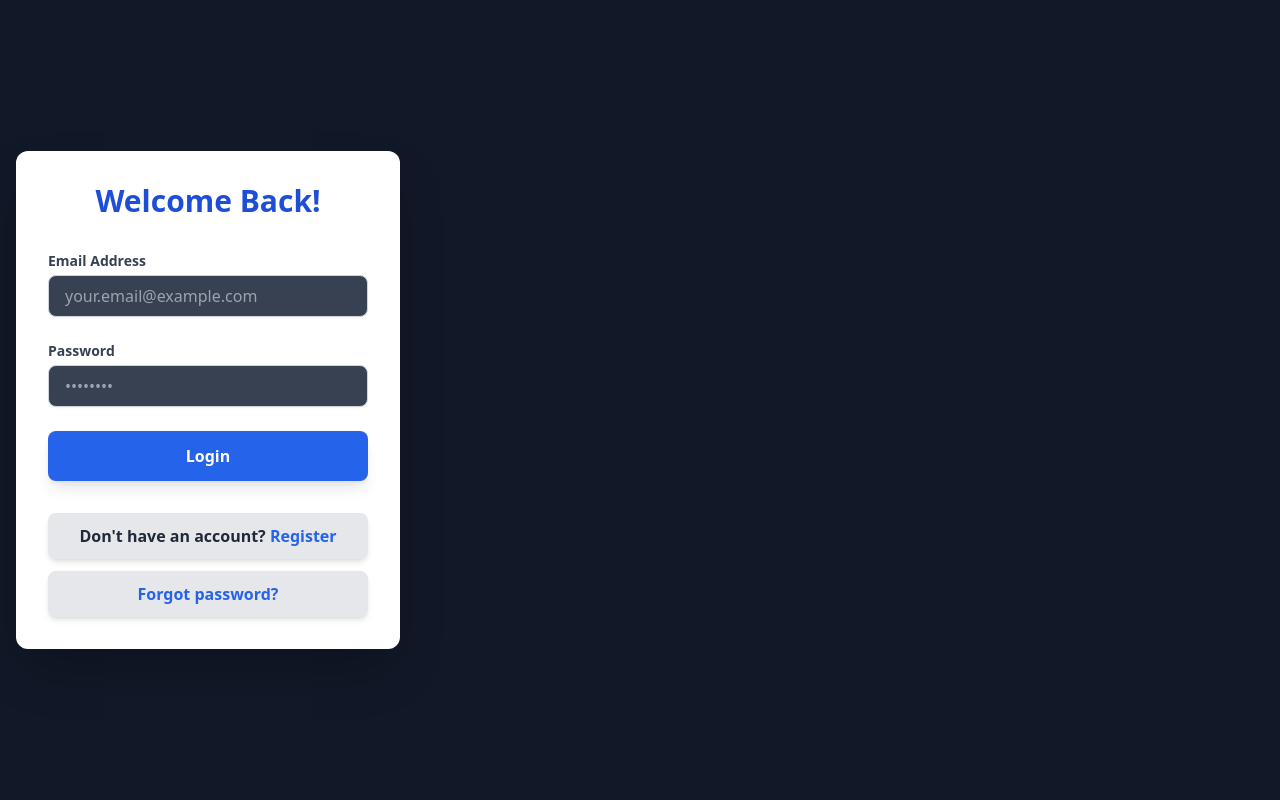
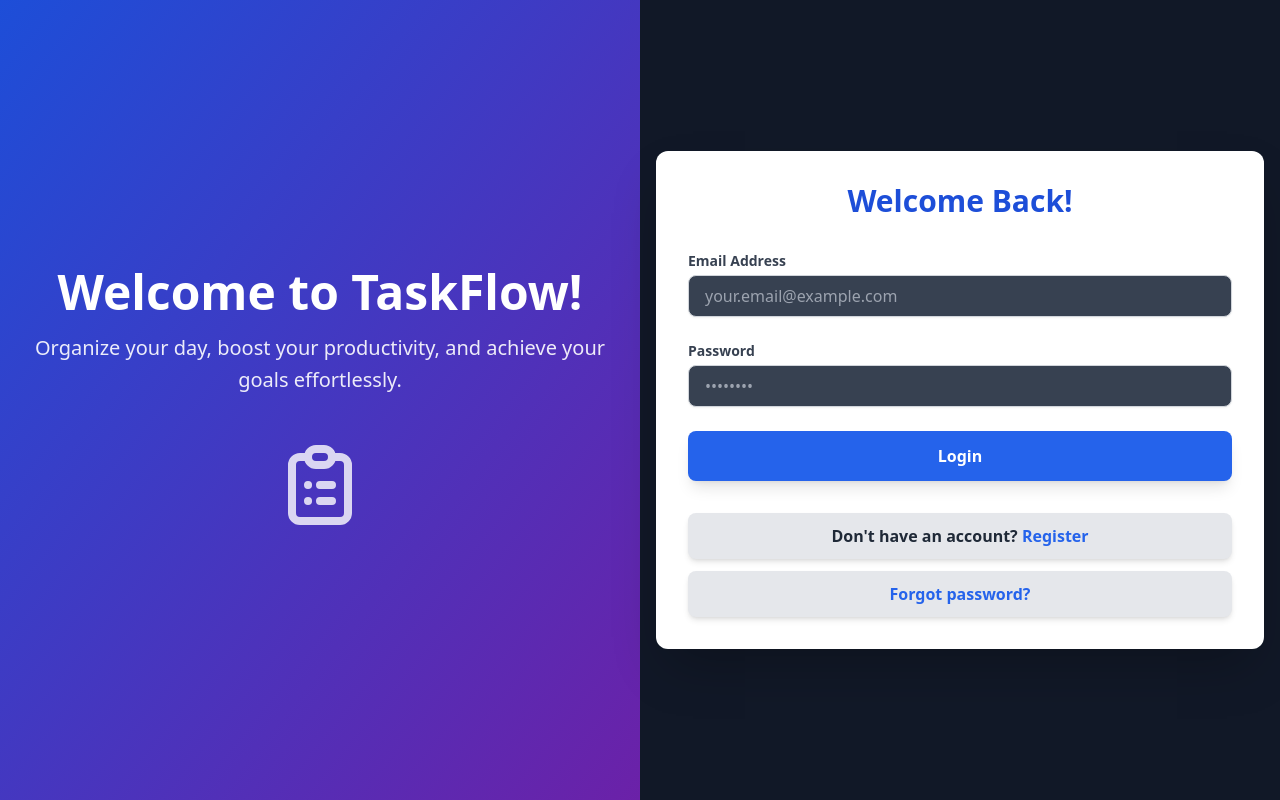
Before and after one commit to vivekkadoli/TaskManagerWebApp, a React (Vite) app in the folder task-manager/client/: page / in a window 1280 px wide. Built offline with nearby package versions, Linux system fonts and the light colour scheme.

Commit message:
Modified the code enought to display text 3

```diff
--- a/task-manager/client/src/App.tsx
+++ b/task-manager/client/src/App.tsx
@@ -34,8 +34,6 @@ const TaskManager: React.FC = () => {
   return (
     <div className="min-h-screen bg-gray-900 text-white p-6 flex flex-col">
       {/* Header with user info and dropdown - Now fixed at top right */}
-      {/* Added 'fixed top-0 right-0' to make it fixed relative to the viewport */}
-      {/* Increased z-index to z-20 to ensure it stays on top of other content */}
       <header className="fixed top-0 right-0 w-full p-4 z-20 flex justify-end">
         {user && (
           <div className="relative" ref={dropdownRef}>
@@ -118,9 +116,26 @@ const App: React.FC = () => {
 
   if (!user) {
     return (
-      // This wrapper div ensures the form is centered on the page
-      // It takes full screen height, uses flexbox to center its child.
-      <div className="min-h-screen bg-gray-900 flex items-center justify-center p-4">
+      // Modified this wrapper div to create a two-column layout for auth forms
+      <div className="min-h-screen bg-gray-900 flex flex-col md:flex-row">
+        {/* Left side: Modern Design Section */}
+        <div className="w-full md:w-1/2 bg-gradient-to-br from-blue-700 to-purple-800 flex items-center justify-center p-8 text-center">
+          <div className="text-white">
+            <h1 className="text-5xl font-extrabold mb-4 animate-fade-in-up">Welcome to TaskFlow!</h1>
+            <p className="text-xl leading-relaxed opacity-90 animate-fade-in-down">
+              Organize your day, boost your productivity, and achieve your goals effortlessly.
+            </p>
+            <div className="mt-10">
+              <svg className="w-24 h-24 mx-auto text-white opacity-80 animate-bounce-slow" fill="none" stroke="currentColor" viewBox="0 0 24 24" xmlns="http://www.w3.org/2000/svg">
+                <path strokeLinecap="round" strokeLinejoin="round" strokeWidth="2" d="M9 5H7a2 2 0 00-2 2v12a2 2 0 002 2h10a2 2 0 002-2V7a2 2 0 00-2-2h-2M9 5a2 2 0 002 2h2a2 2 0 002-2M9 5a2 2 0 012-2h2a2 2 0 012 2m-3 7h3m-3 4h3m-6-4h.01M9 16h.01"></path>
+              </svg>
+            </div>
+          </div>
+        </div>
+
+        {/* Right side: Authentication Forms */}
+        {/* Added flex items-center justify-center to center the form vertically and horizontally within its column */}
+        <div className="w-full md:w-1/2 flex items-center justify-center p-4">
           {showForgot ? (
             <ForgotPasswordForm
               onSwitch={() => {
@@ -140,6 +155,7 @@ const App: React.FC = () => {
             <RegisterForm onSwitch={() => setShowLogin(true)} />
           )}
         </div>
+      </div>
     );
   }
 
--- a/task-manager/client/src/components/ForgotPasswordForm.tsx
+++ b/task-manager/client/src/components/ForgotPasswordForm.tsx
@@ -40,7 +40,8 @@ const ForgotPasswordForm: React.FC<ForgotPasswordFormProps> = ({ onSwitch }) =>
   };
 
   return (
-    <div className="bg-white text-gray-900 rounded-xl shadow-2xl p-8 w-full max-w-sm mx-auto transform transition-all duration-300 hover:scale-105">
+    // Removed transform transition-all duration-300 hover:scale-105 from this div
+    <div className="bg-white text-gray-900 rounded-xl shadow-2xl p-8 w-full">
       <h2 className="text-3xl font-extrabold mb-8 text-center text-blue-700">Reset Your Password</h2>
       <form onSubmit={handleSubmit} className="space-y-6"> {/* Increased spacing */}
         <div>
@@ -50,7 +51,6 @@ const ForgotPasswordForm: React.FC<ForgotPasswordFormProps> = ({ onSwitch }) =>
           <input
             type="email"
             id="email"
-            // CORRECTED: Changed text-gray-900 to text-white for visibility on dark input background
             className="mt-1 block w-full px-4 py-2 border border-gray-300 rounded-lg shadow-sm focus:outline-none focus:ring-2 focus:ring-blue-500 focus:border-blue-500 text-base transition duration-200 ease-in-out bg-gray-700 text-white placeholder-gray-400"
             value={email}
             onChange={(e) => setEmail(e.target.value)}
@@ -65,7 +65,6 @@ const ForgotPasswordForm: React.FC<ForgotPasswordFormProps> = ({ onSwitch }) =>
           <input
             type="password"
             id="newPassword"
-            // CORRECTED: Changed text-gray-900 to text-white for visibility on dark input background
             className="mt-1 block w-full px-4 py-2 border border-gray-300 rounded-lg shadow-sm focus:outline-none focus:ring-2 focus:ring-blue-500 focus:border-blue-500 text-base transition duration-200 ease-in-out bg-gray-700 text-white placeholder-gray-400"
             value={newPassword}
             onChange={(e) => setNewPassword(e.target.value)}
@@ -80,7 +79,6 @@ const ForgotPasswordForm: React.FC<ForgotPasswordFormProps> = ({ onSwitch }) =>
           <input
             type="password"
             id="confirmPassword"
-            // CORRECTED: Changed text-gray-900 to text-white for visibility on dark input background
             className="mt-1 block w-full px-4 py-2 border border-gray-300 rounded-lg shadow-sm focus:outline-none focus:ring-2 focus:ring-blue-500 focus:border-blue-500 text-base transition duration-200 ease-in-out bg-gray-700 text-white placeholder-gray-400"
             value={confirmPassword}
             onChange={(e) => setConfirmPassword(e.target.value)}
--- a/task-manager/client/src/components/LoginForm.tsx
+++ b/task-manager/client/src/components/LoginForm.tsx
@@ -32,7 +32,8 @@ const LoginForm: React.FC<LoginFormProps> = ({ onSwitch, onForgot }) => {
   };
 
   return (
-    <div className="bg-white text-gray-900 rounded-xl shadow-2xl p-8 w-full max-w-sm mx-auto transform transition-all duration-300 hover:scale-105">
+    // Removed transform transition-all duration-300 hover:scale-105
+    <div className="bg-white text-gray-900 rounded-xl shadow-2xl p-8 w-full">
       <h2 className="text-3xl font-extrabold mb-8 text-center text-blue-700">Welcome Back!</h2>
       <form onSubmit={handleSubmit} className="space-y-6"> {/* Increased spacing */}
         <div>
@@ -42,7 +43,6 @@ const LoginForm: React.FC<LoginFormProps> = ({ onSwitch, onForgot }) => {
           <input
             type="email"
             id="email"
-            // CORRECTED: Changed text-gray-900 to text-white for visibility on dark input background
             className="mt-1 block w-full px-4 py-2 border border-gray-300 rounded-lg shadow-sm focus:outline-none focus:ring-2 focus:ring-blue-500 focus:border-blue-500 text-base transition duration-200 ease-in-out bg-gray-700 text-white placeholder-gray-400"
             value={email}
             onChange={(e) => setEmail(e.target.value)}
@@ -57,7 +57,6 @@ const LoginForm: React.FC<LoginFormProps> = ({ onSwitch, onForgot }) => {
           <input
             type="password"
             id="password"
-            // CORRECTED: Changed text-gray-900 to text-white for visibility on dark input background
             className="mt-1 block w-full px-4 py-2 border border-gray-300 rounded-lg shadow-sm focus:outline-none focus:ring-2 focus:ring-blue-500 focus:border-blue-500 text-base transition duration-200 ease-in-out bg-gray-700 text-white placeholder-gray-400"
             value={password}
             onChange={(e) => setPassword(e.target.value)}
--- a/task-manager/client/src/components/RegisterForm.tsx
+++ b/task-manager/client/src/components/RegisterForm.tsx
@@ -40,7 +40,8 @@ const RegisterForm: React.FC<RegisterFormProps> = ({ onSwitch }) => {
   };
 
   return (
-    <div className="bg-white text-gray-900 rounded-xl shadow-2xl p-8 w-full max-w-sm mx-auto transform transition-all duration-300 hover:scale-105">
+    // Removed transform transition-all duration-200 ease-in-out hover:scale-105 from this div
+    <div className="bg-white text-gray-900 rounded-xl shadow-2xl p-8 w-full">
       <h2 className="text-3xl font-extrabold mb-8 text-center text-blue-700">Join Us!</h2>
       <form onSubmit={handleSubmit} className="space-y-6"> {/* Increased spacing */}
         <div>
@@ -50,7 +51,6 @@ const RegisterForm: React.FC<RegisterFormProps> = ({ onSwitch }) => {
           <input
             type="email"
             id="email"
-            // CORRECTED: Changed text-gray-900 to text-white for visibility on dark input background
             className="mt-1 block w-full px-4 py-2 border border-gray-300 rounded-lg shadow-sm focus:outline-none focus:ring-2 focus:ring-blue-500 focus:border-blue-500 text-base transition duration-200 ease-in-out bg-gray-700 text-white placeholder-gray-400"
             value={email}
             onChange={(e) => setEmail(e.target.value)}
@@ -65,7 +65,6 @@ const RegisterForm: React.FC<RegisterFormProps> = ({ onSwitch }) => {
           <input
             type="password"
             id="password"
-            // CORRECTED: Changed text-gray-900 to text-white for visibility on dark input background
             className="mt-1 block w-full px-4 py-2 border border-gray-300 rounded-lg shadow-sm focus:outline-none focus:ring-2 focus:ring-blue-500 focus:border-blue-500 text-base transition duration-200 ease-in-out bg-gray-700 text-white placeholder-gray-400"
             value={password}
             onChange={(e) => setPassword(e.target.value)}
@@ -80,7 +79,6 @@ const RegisterForm: React.FC<RegisterFormProps> = ({ onSwitch }) => {
           <input
             type="password"
             id="confirmPassword"
-            // CORRECTED: Changed text-gray-900 to text-white for visibility on dark input background
             className="mt-1 block w-full px-4 py-2 border border-gray-300 rounded-lg shadow-sm focus:outline-none focus:ring-2 focus:ring-blue-500 focus:border-blue-500 text-base transition duration-200 ease-in-out bg-gray-700 text-white placeholder-gray-400"
             value={confirmPassword}
             onChange={(e) => setConfirmPassword(e.target.value)}
```
Lines whose indentation alone changed are shown as unchanged.
